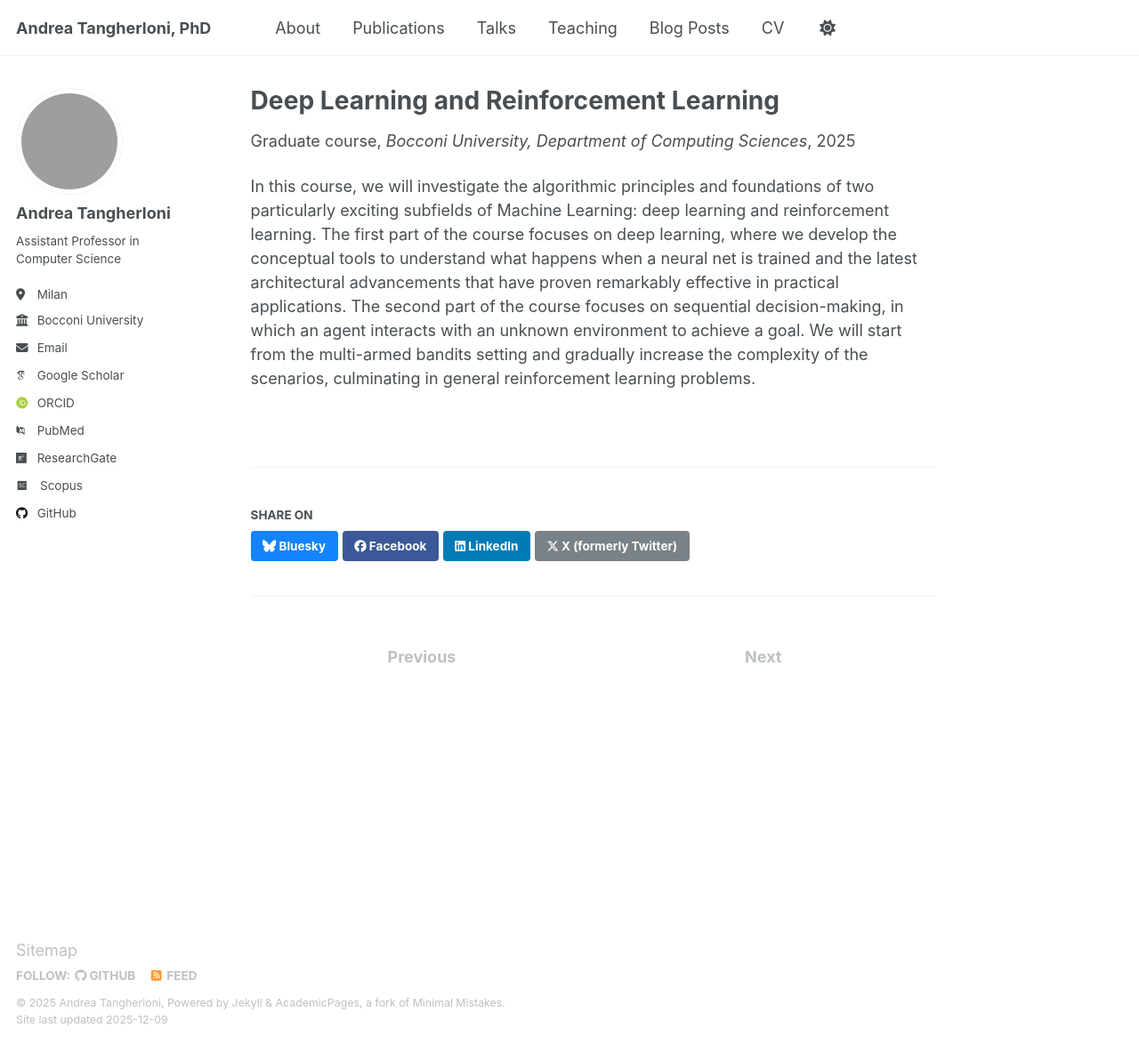
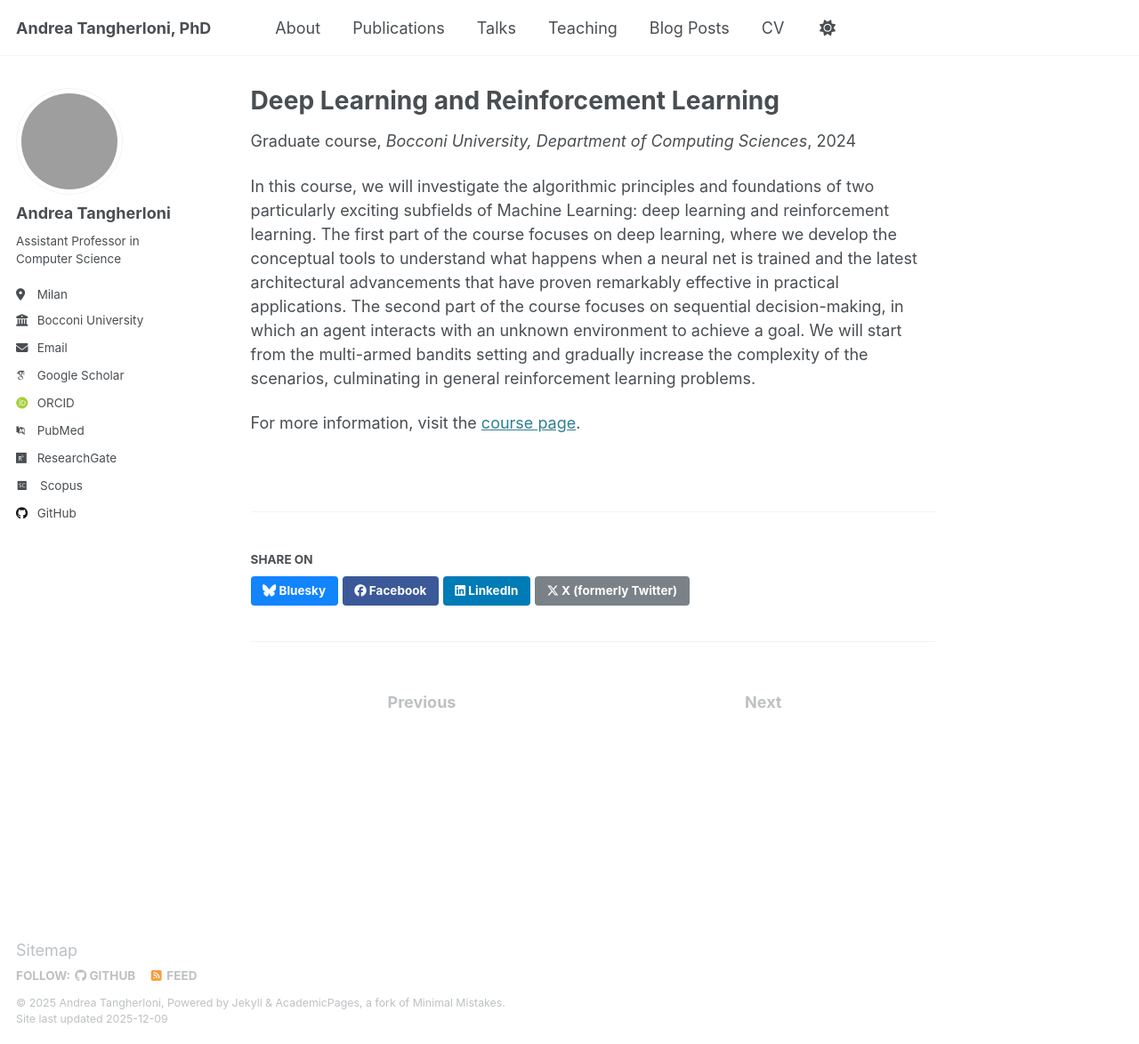
Before and after one commit to andreatangherloni/andreatangherloni.github.io, a Jekyll site: the page built from _teaching/DeepLearning-ReinforcementLearning.md, in a window 1280 px wide and 1174 px high. Shown: the whole window at 89% size. Built offline with Jekyll 4.4.1, drawn with Linux system fonts in a browser that asks for light colours; some web fonts are replaced.

Commit message:
working on teaching

```diff
--- a/_teaching/DeepLearning-ReinforcementLearning.md
+++ b/_teaching/DeepLearning-ReinforcementLearning.md
@@ -4,8 +4,10 @@ collection: teaching
 type: "Graduate course"
 permalink: /teaching/DeepLearning-ReinforcementLearning
 venue: "Bocconi University, Department of Computing Sciences"
-date: 09-12-2025
+date: 01-01-2024
 location: "Milan, Italy"
 ---
 
 In this course, we will investigate the algorithmic principles and foundations of two particularly exciting subfields of Machine Learning: deep learning and reinforcement learning. The first part of the course focuses on deep learning, where we develop the conceptual tools to understand what happens when a neural net is trained and the latest architectural advancements that have proven remarkably effective in practical applications. The second part of the course focuses on sequential decision-making, in which an agent interacts with an unknown environment to achieve a goal. We will start from the multi-armed bandits setting and gradually increase the complexity of the scenarios, culminating in general reinforcement learning problems.
+
+For more information, visit the [course page](https://didattica.unibocconi.eu/ts/tsn_anteprima.php?cod_ins=20876&anno=2026).
```
